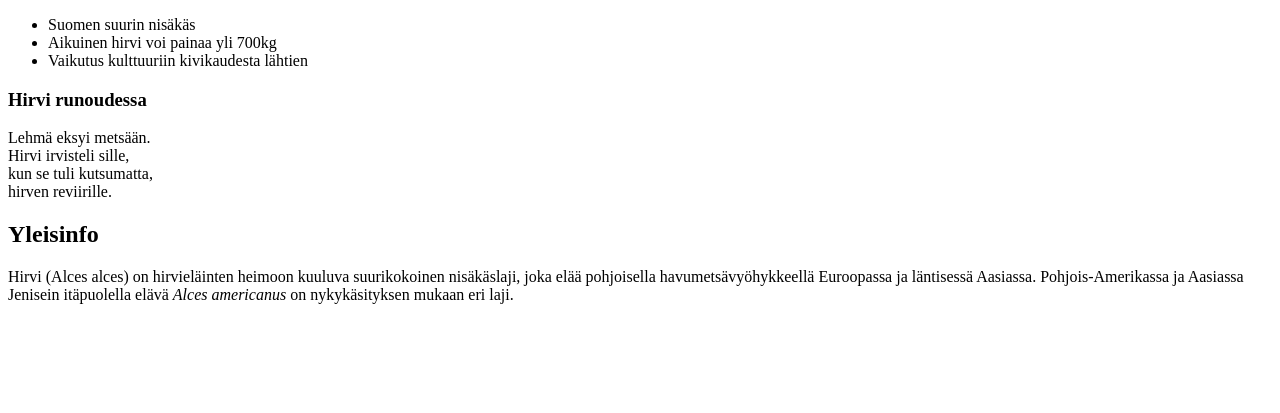
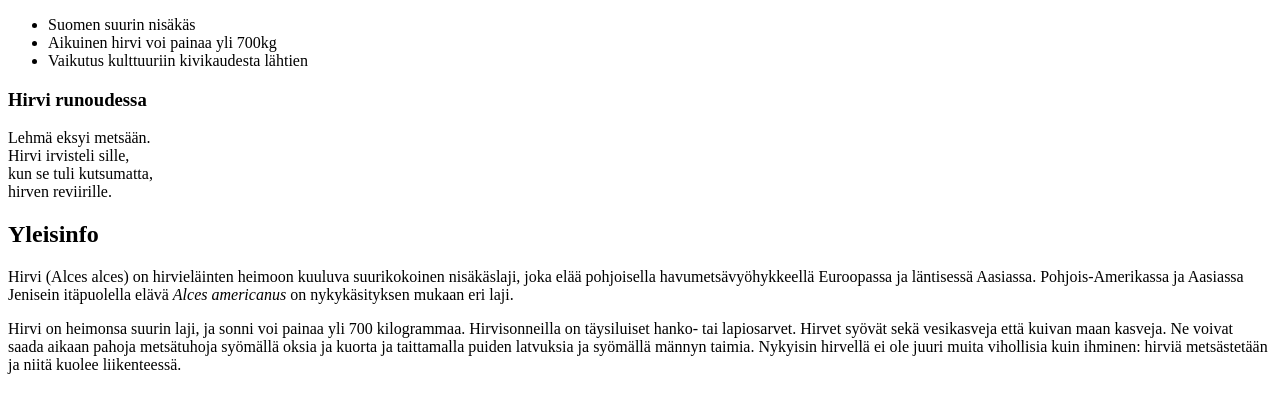
Before and after one commit to Firex86/Firex86.github.io, a plain HTML site: page index.html in a window 1280 px wide. Shown: the part 315-728 px from the top of the page. Drawn offline with Linux system fonts and the light colour scheme.

Commit message:
Update index.html

```diff
--- a/index.html
+++ b/index.html
@@ -28,6 +28,6 @@ hirven reviirille.</p>
     <h2>Yleisinfo</h2>
 
     <p>Hirvi (Alces alces) on hirvieläinten heimoon kuuluva suurikokoinen nisäkäslaji, joka elää pohjoisella havumetsävyöhykkeellä Euroopassa ja läntisessä Aasiassa. Pohjois-Amerikassa ja Aasiassa Jenisein itäpuolella elävä <em>Alces americanus</em> on nykykäsityksen mukaan eri laji.</p>
-
+        <p>Hirvi on heimonsa suurin laji, ja sonni voi painaa yli 700 kilogrammaa. Hirvisonneilla on täysiluiset hanko- tai lapiosarvet. Hirvet syövät sekä vesikasveja että kuivan maan kasveja. Ne voivat saada aikaan pahoja metsätuhoja syömällä oksia ja kuorta ja taittamalla puiden latvuksia ja syömällä männyn taimia. Nykyisin hirvellä ei ole juuri muita vihollisia kuin ihminen: hirviä metsästetään ja niitä kuolee liikenteessä.</p>
     </body>
 </html>
```
